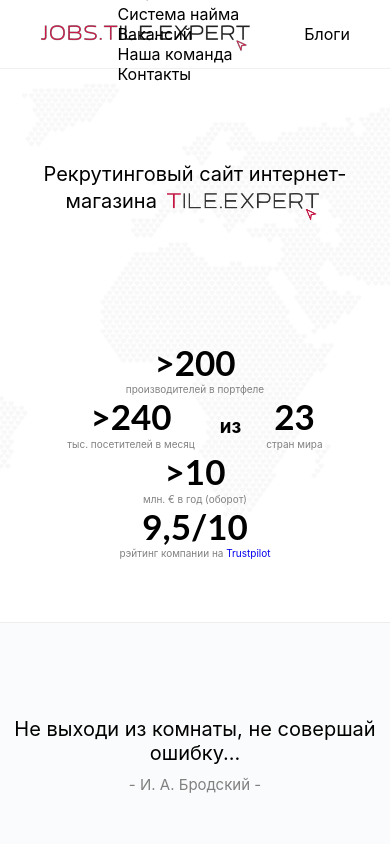
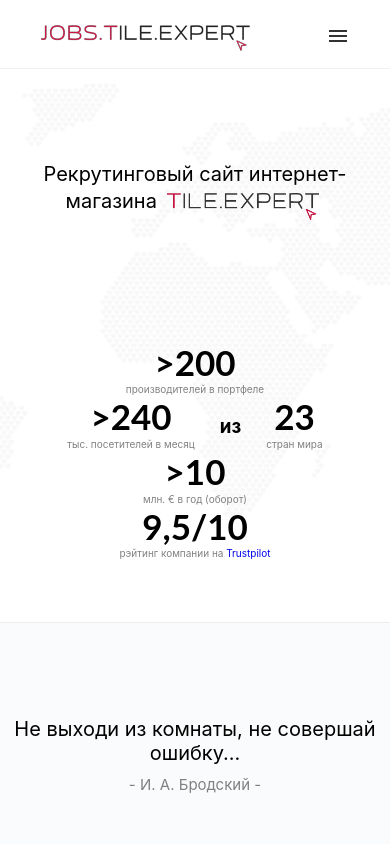
Before and after one commit to PiniazikValery/career-page, a React (Create React App) app: page / in a window 390 px wide. Shown: the top 844 px of the page. Built offline with nearby package versions, Linux system fonts and the light colour scheme.

Commit message:
DMAP - mobile app bar have been developed

```diff
--- a/package.json
+++ b/package.json
@@ -7,6 +7,7 @@
     "node-sass": "^4.12.0",
     "react": "^16.9.0",
     "react-dom": "^16.9.0",
+    "react-responsive": "^8.0.1",
     "react-scripts": "3.1.1"
   },
   "scripts": {
--- /dev/null
+++ b/src/components/career/app_bar/MobileMenu.js
@@ -0,0 +1,33 @@
+import React, { useState } from 'react';
+import { BurgerIcon, CloseIcon } from './icons';
+
+const MobileMenu = () => {
+    const [isOpenMenu, setIsOpenMenu] = useState(false);
+
+    const openCloseMenu = () => {
+        setIsOpenMenu(!isOpenMenu);
+    };
+
+    return (
+        <div className="mobile-menu">
+            {
+                isOpenMenu ?
+                    <CloseIcon onClick={openCloseMenu} className="burger-button" />
+                    :
+                    <BurgerIcon onClick={openCloseMenu} className="burger-button" />
+            }
+            <div className={`mobile-list${isOpenMenu ? ' open' : ' close'}`}>
+                <ul className="list">
+                    <li><a href="#about">О нас</a></li>
+                    <li><a href="#hire_system">Система найма</a></li>
+                    <li><a href="#vacancies">Вакансий</a></li>
+                    <li><a href="#our_team">Наша команда</a></li>
+                    <li><a href="#contact">Контакты</a></li>
+                    <li><a href="#blogs">Блоги</a></li>
+                </ul>
+            </div>
+        </div>
+    );
+};
+
+export default MobileMenu;
--- /dev/null
+++ b/src/components/career/app_bar/icons/index.js
@@ -0,0 +1,23 @@
+import React from 'react';
+
+export const BurgerIcon = (props) => {
+    return (
+        <div {...props}>
+            <svg id="baseline-menu-24px" xmlns="http://www.w3.org/2000/svg" width="24" height="24" viewBox="0 0 24 24">
+                <path id="Path_426" data-name="Path 426" d="M0,0H24V24H0Z" fill="none" />
+                <path id="Path_427" data-name="Path 427" d="M3,18H21V16H3Zm0-5H21V11H3ZM3,6V8H21V6Z" fill="#333" />
+            </svg>
+        </div>
+    );
+};
+
+export const CloseIcon = (props) => {
+    return (
+        <div {...props}>
+            <svg id="baseline-close-24px" xmlns="http://www.w3.org/2000/svg" width="24" height="24" viewBox="0 0 24 24">
+                <path id="Path_428" data-name="Path 428" d="M19,6.41,17.59,5,12,10.59,6.41,5,5,6.41,10.59,12,5,17.59,6.41,19,12,13.41,17.59,19,19,17.59,13.41,12Z" fill="#333" />
+                <path id="Path_429" data-name="Path 429" d="M0,0H24V24H0Z" fill="none" />
+            </svg>
+        </div>
+    );
+};
--- a/src/components/career/app_bar/index.js
+++ b/src/components/career/app_bar/index.js
@@ -1,12 +1,19 @@
 import React from 'react';
 import JobsLogo from './JobsLogo';
 import AppBarList from './AppBarList';
+import MobileMenu from './MobileMenu';
+import { Desktop, Mobile } from '../../../responsive_design';
 
 const AppBar = () => {
     return (
         <div className="app-bar">
             <JobsLogo />
-            <AppBarList />
+            <Desktop>
+                <AppBarList />
+            </Desktop>
+            <Mobile>
+                <MobileMenu />
+            </Mobile>
         </div>
     );
 };
--- /dev/null
+++ b/src/responsive_design/device_sizes.json
@@ -0,0 +1,4 @@
+{
+    "mobileMaxWidth": 1199,
+    "desktopMinWidth": 1200
+}
--- /dev/null
+++ b/src/responsive_design/index.js
@@ -0,0 +1,6 @@
+import React from 'react';
+import Responsive from 'react-responsive';
+import deviseSizes from './device_sizes';
+
+export const Mobile = props => <Responsive {...props} maxWidth={deviseSizes.mobileMaxWidth} />;
+export const Desktop = props => <Responsive {...props} minWidth={deviseSizes.desktopMinWidth} />;
--- a/src/sass/career/_app_bar.scss
+++ b/src/sass/career/_app_bar.scss
@@ -56,3 +56,56 @@
     text-decoration: none;
     transform: translatey(-50%);
 }
+
+.mobile-menu {
+    position: relative;
+    height: 100%;
+
+    .open{
+        transition: 1s;
+        max-height: 1000px;
+    }
+
+    .close {
+        transition: 0.25s;
+        max-height: 0px;
+    }
+
+    .mobile-list {
+        overflow: hidden;
+        background-color: white;
+        position: absolute;
+        width: 100%;
+        top: 99%;
+        text-align: left;
+
+        .list{
+            list-style-type: none;
+            padding-left: 40px;
+            padding-right: 40px;
+
+            li {
+                &:last-child {
+                    border-top: 1px solid #F0F1F3;
+                }
+                padding-bottom: 10px;
+                padding-top: 10px;
+                a {
+                    color: black;
+                    text-align: center;
+                    text-decoration: none;
+                }
+            }
+        }
+    }
+
+    .burger-button {
+        position: absolute;
+        right: 0px;
+        top: 35%;
+        padding-right: 40px;
+        display: block;
+        color: black;
+        text-decoration: none;
+    }
+}
```
Also changed, not shown: 1 other file (tests, documents, lock files or other folders).
